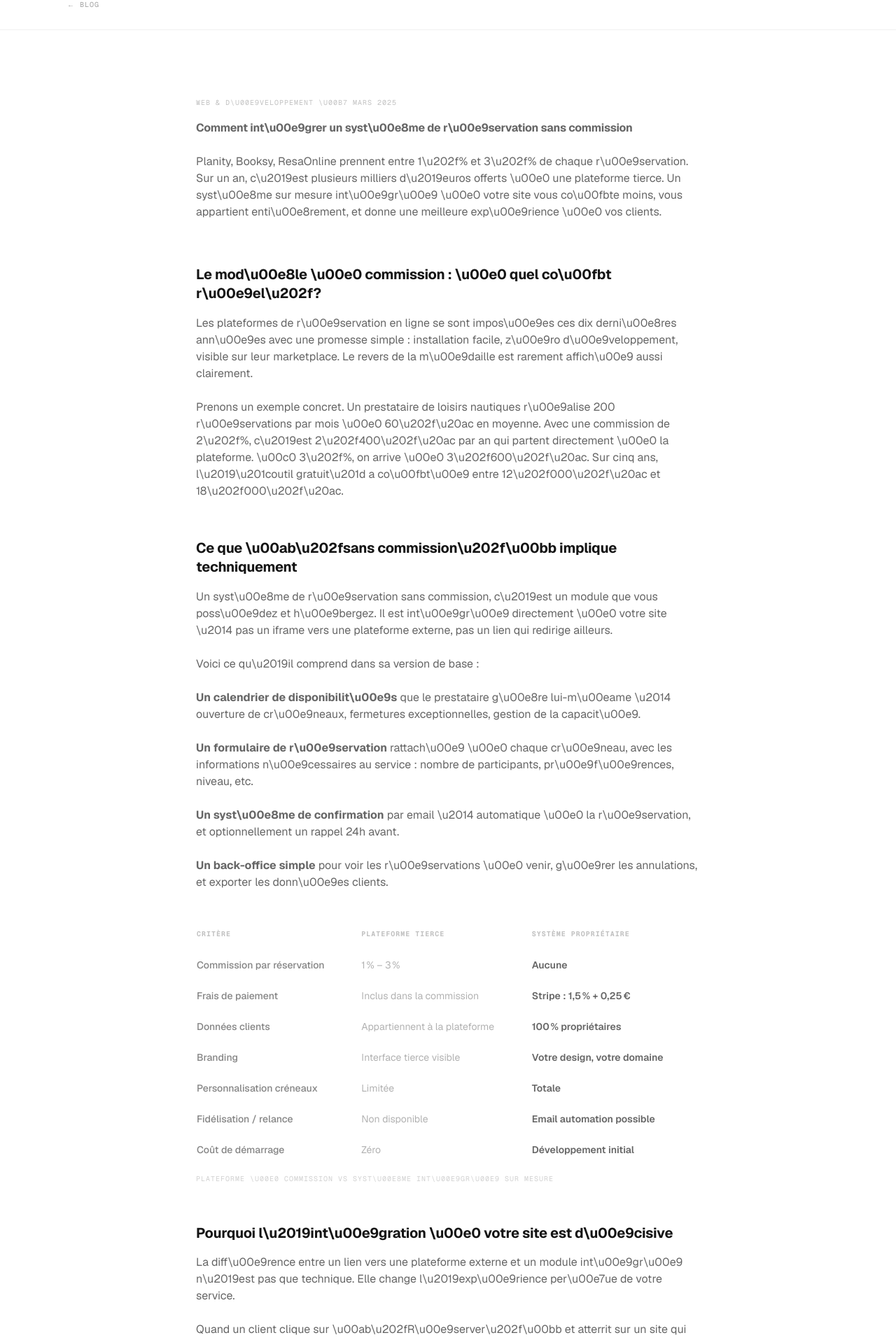
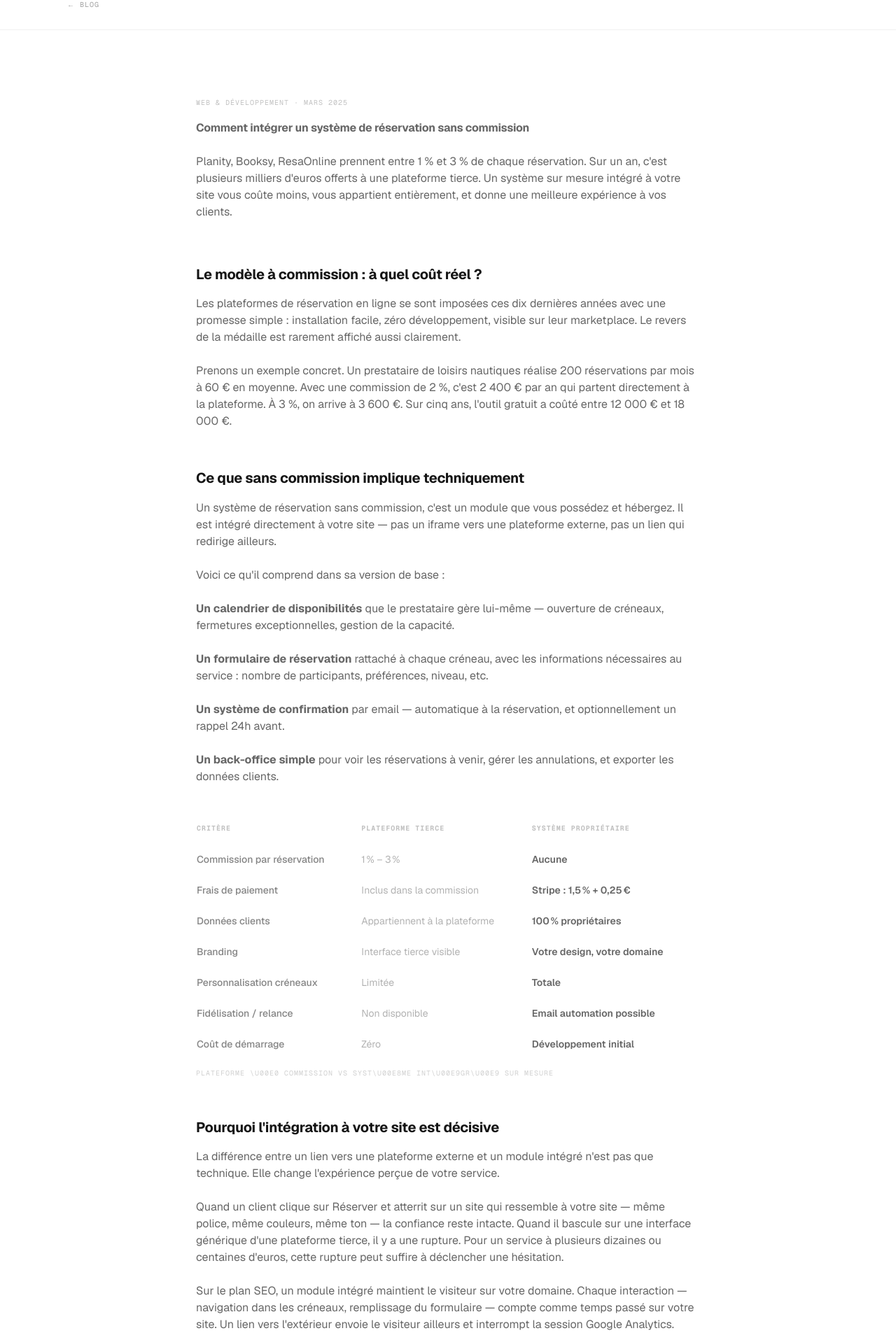
Before and after one commit to loanrmb/torquemade-v2, a Next.js app: page /blog/systeme-reservation-sans-commission in a window 1280 px wide. Shown: the part 120-2035 px from the top of the page at 70% size. Built offline with nearby package versions, Linux system fonts and the light colour scheme.

Commit message:
Update page.mdx

```diff
--- a/app/blog/(articles)/systeme-reservation-sans-commission/page.mdx
+++ b/app/blog/(articles)/systeme-reservation-sans-commission/page.mdx
@@ -1,82 +1,82 @@
 export const metadata = {
-  title: 'Comment int\u00e9grer un syst\u00e8me de r\u00e9servation sans commission',
-  description: 'Planity, Booksy, ResaOnline prennent entre 1\u202f% et 3\u202f% de chaque r\u00e9servation. Un syst\u00e8me sur mesure int\u00e9gr\u00e9 \u00e0 votre site vous co\u00fbte moins et vous appartient.',
+  title: "Comment intégrer un système de réservation sans commission",
+  description: "Planity, Booksy, ResaOnline prennent entre 1 % et 3 % de chaque réservation. Un système sur mesure intégré à votre site vous coûte moins et vous appartient.",
 }
 
 import TableComparaison from './_illustrations/TableComparaison'
 
 <header className="mb-16">
-  <p className="mb-4 font-mono text-[10px] uppercase tracking-widest opacity-40">Web & D\u00e9veloppement \u00b7 Mars 2025</p>
+  <p className="mb-4 font-mono text-[10px] uppercase tracking-widest opacity-40">Web & Développement · Mars 2025</p>
   <h1 className="text-4xl font-bold leading-tight md:text-5xl" style={{ color: 'hsl(var(--text-primary))' }}>
-    Comment int\u00e9grer un syst\u00e8me de r\u00e9servation sans commission
+    Comment intégrer un système de réservation sans commission
   </h1>
   <p className="mt-6 text-lg leading-relaxed opacity-60">
-    Planity, Booksy, ResaOnline prennent entre 1\u202f% et 3\u202f% de chaque r\u00e9servation. Sur un an, c\u2019est plusieurs milliers d\u2019euros offerts \u00e0 une plateforme tierce. Un syst\u00e8me sur mesure int\u00e9gr\u00e9 \u00e0 votre site vous co\u00fbte moins, vous appartient enti\u00e8rement, et donne une meilleure exp\u00e9rience \u00e0 vos clients.
+    Planity, Booksy, ResaOnline prennent entre 1 % et 3 % de chaque réservation. Sur un an, c'est plusieurs milliers d'euros offerts à une plateforme tierce. Un système sur mesure intégré à votre site vous coûte moins, vous appartient entièrement, et donne une meilleure expérience à vos clients.
   </p>
 </header>
 
-## Le mod\u00e8le \u00e0 commission : \u00e0 quel co\u00fbt r\u00e9el\u202f?
+## Le modèle à commission : à quel coût réel ?
 
-Les plateformes de r\u00e9servation en ligne se sont impos\u00e9es ces dix derni\u00e8res ann\u00e9es avec une promesse simple : installation facile, z\u00e9ro d\u00e9veloppement, visible sur leur marketplace. Le revers de la m\u00e9daille est rarement affich\u00e9 aussi clairement.
+Les plateformes de réservation en ligne se sont imposées ces dix dernières années avec une promesse simple : installation facile, zéro développement, visible sur leur marketplace. Le revers de la médaille est rarement affiché aussi clairement.
 
-Prenons un exemple concret. Un prestataire de loisirs nautiques r\u00e9alise 200 r\u00e9servations par mois \u00e0 60\u202f\u20ac en moyenne. Avec une commission de 2\u202f%, c\u2019est 2\u202f400\u202f\u20ac par an qui partent directement \u00e0 la plateforme. \u00c0 3\u202f%, on arrive \u00e0 3\u202f600\u202f\u20ac. Sur cinq ans, l\u2019\u201coutil gratuit\u201d a co\u00fbt\u00e9 entre 12\u202f000\u202f\u20ac et 18\u202f000\u202f\u20ac.
+Prenons un exemple concret. Un prestataire de loisirs nautiques réalise 200 réservations par mois à 60 € en moyenne. Avec une commission de 2 %, c'est 2 400 € par an qui partent directement à la plateforme. À 3 %, on arrive à 3 600 €. Sur cinq ans, l'outil gratuit a coûté entre 12 000 € et 18 000 €.
 
-## Ce que \u00ab\u202fsans commission\u202f\u00bb implique techniquement
+## Ce que sans commission implique techniquement
 
-Un syst\u00e8me de r\u00e9servation sans commission, c\u2019est un module que vous poss\u00e9dez et h\u00e9bergez. Il est int\u00e9gr\u00e9 directement \u00e0 votre site \u2014 pas un iframe vers une plateforme externe, pas un lien qui redirige ailleurs.
+Un système de réservation sans commission, c'est un module que vous possédez et hébergez. Il est intégré directement à votre site — pas un iframe vers une plateforme externe, pas un lien qui redirige ailleurs.
 
-Voici ce qu\u2019il comprend dans sa version de base :
+Voici ce qu'il comprend dans sa version de base :
 
-**Un calendrier de disponibilit\u00e9s** que le prestataire g\u00e8re lui-m\u00eame \u2014 ouverture de cr\u00e9neaux, fermetures exceptionnelles, gestion de la capacit\u00e9.
+**Un calendrier de disponibilités** que le prestataire gère lui-même — ouverture de créneaux, fermetures exceptionnelles, gestion de la capacité.
 
-**Un formulaire de r\u00e9servation** rattach\u00e9 \u00e0 chaque cr\u00e9neau, avec les informations n\u00e9cessaires au service : nombre de participants, pr\u00e9f\u00e9rences, niveau, etc.
+**Un formulaire de réservation** rattaché à chaque créneau, avec les informations nécessaires au service : nombre de participants, préférences, niveau, etc.
 
-**Un syst\u00e8me de confirmation** par email \u2014 automatique \u00e0 la r\u00e9servation, et optionnellement un rappel 24h avant.
+**Un système de confirmation** par email — automatique à la réservation, et optionnellement un rappel 24h avant.
 
-**Un back-office simple** pour voir les r\u00e9servations \u00e0 venir, g\u00e9rer les annulations, et exporter les donn\u00e9es clients.
+**Un back-office simple** pour voir les réservations à venir, gérer les annulations, et exporter les données clients.
 
 <TableComparaison />
 
-## Pourquoi l\u2019int\u00e9gration \u00e0 votre site est d\u00e9cisive
+## Pourquoi l'intégration à votre site est décisive
 
-La diff\u00e9rence entre un lien vers une plateforme externe et un module int\u00e9gr\u00e9 n\u2019est pas que technique. Elle change l\u2019exp\u00e9rience per\u00e7ue de votre service.
+La différence entre un lien vers une plateforme externe et un module intégré n'est pas que technique. Elle change l'expérience perçue de votre service.
 
-Quand un client clique sur \u00ab\u202fR\u00e9server\u202f\u00bb et atterrit sur un site qui ressemble \u00e0 votre site \u2014 m\u00eame police, m\u00eame couleurs, m\u00eame ton \u2014 la confiance reste intacte. Quand il bascule sur une interface g\u00e9n\u00e9rique d\u2019une plateforme tierce, il y a une rupture. Pour un service \u00e0 plusieurs dizaines ou centaines d\u2019euros, cette rupture peut suffire \u00e0 d\u00e9clencher une h\u00e9sitation.
+Quand un client clique sur Réserver et atterrit sur un site qui ressemble à votre site — même police, même couleurs, même ton — la confiance reste intacte. Quand il bascule sur une interface générique d'une plateforme tierce, il y a une rupture. Pour un service à plusieurs dizaines ou centaines d'euros, cette rupture peut suffire à déclencher une hésitation.
 
-Sur le plan SEO, un module int\u00e9gr\u00e9 maintient le visiteur sur votre domaine. Chaque interaction \u2014 navigation dans les cr\u00e9neaux, remplissage du formulaire \u2014 compte comme temps pass\u00e9 sur votre site. Un lien vers l\u2019ext\u00e9rieur envoie le visiteur ailleurs et interrompt la session Google Analytics.
+Sur le plan SEO, un module intégré maintient le visiteur sur votre domaine. Chaque interaction — navigation dans les créneaux, remplissage du formulaire — compte comme temps passé sur votre site. Un lien vers l'extérieur envoie le visiteur ailleurs et interrompt la session Google Analytics.
 
-## Les options techniques : de la plus simple \u00e0 la plus sur mesure
+## Les options techniques : de la plus simple à la plus sur mesure
 
-Il n\u2019y a pas une seule fa\u00e7on de construire un syst\u00e8me de r\u00e9servation sans commission. Le bon choix d\u00e9pend du volume de r\u00e9servations, de la complexit\u00e9 des cr\u00e9neaux, et du budget disponible.
+Il n'y a pas une seule façon de construire un système de réservation sans commission. Le bon choix dépend du volume de réservations, de la complexité des créneaux, et du budget disponible.
 
-**Option 1 \u2014 Un outil no-code int\u00e9gr\u00e9 par API.** Des solutions comme Cal.com (open source) ou Tidycal permettent de cr\u00e9er des cr\u00e9neaux et d\u2019int\u00e9grer le module sur votre site via un composant embarqu\u00e9. Pas de commission, h\u00e9bergement sur leurs serveurs. Limite : personnalisation graphique partielle, branding de l\u2019outil visible.
+**Option 1 — Un outil no-code intégré par API.** Des solutions comme Cal.com (open source) ou Tidycal permettent de créer des créneaux et d'intégrer le module sur votre site via un composant embarqué. Pas de commission, hébergement sur leurs serveurs. Limite : personnalisation graphique partielle, branding de l'outil visible.
 
-**Option 2 \u2014 Un formulaire connect\u00e9 \u00e0 un CRM.** On construit un formulaire sur mesure qui envoie les r\u00e9servations dans une base de donn\u00e9es que vous contr\u00f4lez \u2014 Airtable, Notion, ou une base SQL \u2014 avec des confirmations automatiques par email. Enti\u00e8rement personnalis\u00e9e, donn\u00e9es 100\u202f% propri\u00e9taires.
+**Option 2 — Un formulaire connecté à un CRM.** On construit un formulaire sur mesure qui envoie les réservations dans une base de données que vous contrôlez — Airtable, Notion, ou une base SQL — avec des confirmations automatiques par email. Entièrement personnalisée, données 100 % propriétaires.
 
-**Option 3 \u2014 Un module de r\u00e9servation complet d\u00e9velopp\u00e9 sur mesure.** Pour des activit\u00e9s avec forte saisonnalit\u00e9, multi-produits, ou gestion de groupes, on d\u00e9veloppe un syst\u00e8me d\u00e9di\u00e9 : gestion des disponibilit\u00e9s en temps r\u00e9el, paiement int\u00e9gr\u00e9 (Stripe), confirmation automatique, back-office admin.
+**Option 3 — Un module de réservation complet développé sur mesure.** Pour des activités avec forte saisonnalité, multi-produits, ou gestion de groupes, on développe un système dédié : gestion des disponibilités en temps réel, paiement intégré (Stripe), confirmation automatique, back-office admin.
 
 ## La question du paiement en ligne
 
-Beaucoup de prestataires pensent que la commission est le prix \u00e0 payer pour avoir le paiement en ligne. Ce n\u2019est pas exact.
+Beaucoup de prestataires pensent que la commission est le prix à payer pour avoir le paiement en ligne. Ce n'est pas exact.
 
-Stripe, le standard actuel du paiement web, prend 1,5\u202f% + 0,25\u202f\u20ac par transaction pour les cartes europ\u00e9ennes. C\u2019est nettement moins que les 2 \u00e0 3\u202f% des plateformes de r\u00e9servation \u2014 et vous gardez la relation directe avec le client, les donn\u00e9es de transaction, et la ma\u00eetrise des remboursements.
+Stripe, le standard actuel du paiement web, prend 1,5 % + 0,25 € par transaction pour les cartes européennes. C'est nettement moins que les 2 à 3 % des plateformes de réservation — et vous gardez la relation directe avec le client, les données de transaction, et la maîtrise des remboursements.
 
-L\u2019int\u00e9gration Stripe dans un site Next.js est aujourd\u2019hui document\u00e9e, test\u00e9e, et d\u00e9ployable en quelques jours. Ce n\u2019est pas un chantier de d\u00e9veloppement lourd.
+L'intégration Stripe dans un site Next.js est aujourd'hui documentée, testée, et déployable en quelques jours. Ce n'est pas un chantier de développement lourd.
 
-## Ce que vous gagnez en dehors des \u00e9conomies
+## Ce que vous gagnez en dehors des économies
 
-Au-del\u00e0 du co\u00fbt direct, un syst\u00e8me propri\u00e9taire vous donne quelque chose que les plateformes ne donnent jamais : les donn\u00e9es de vos clients.
+Au-delà du coût direct, un système propriétaire vous donne quelque chose que les plateformes ne donnent jamais : les données de vos clients.
 
-Sur une plateforme tierce, vous voyez vos r\u00e9servations mais vous n\u2019avez souvent pas acc\u00e8s aux emails, aux historiques d\u2019achats, ni \u00e0 la possibilit\u00e9 de relancer ou fid\u00e9liser. Les donn\u00e9es appartiennent \u00e0 la plateforme.
+Sur une plateforme tierce, vous voyez vos réservations mais vous n'avez souvent pas accès aux emails, aux historiques d'achats, ni à la possibilité de relancer ou fidéliser. Les données appartiennent à la plateforme.
 
-Avec votre propre syst\u00e8me, chaque r\u00e9servation enrichit votre base client. Vous pouvez envoyer un r\u00e9capitulatif personnalis\u00e9, relancer une semaine avant la saison, proposer une offre de fid\u00e9lit\u00e9. Ce sont des leviers qui valent largement plus que les \u00e9conomies sur les commissions.
+Avec votre propre système, chaque réservation enrichit votre base client. Vous pouvez envoyer un récapitulatif personnalisé, relancer une semaine avant la saison, proposer une offre de fidélité.
 
-## Par o\u00f9 commencer
+## Par où commencer
 
-La d\u00e9marche que nous recommandons est la m\u00eame que pour tout projet digital : commencer par l\u2019essentiel et it\u00e9rer.
+La démarche que nous recommandons est la même que pour tout projet digital : commencer par l'essentiel et itérer.
 
-Une premi\u00e8re version fonctionnelle \u2014 formulaire de r\u00e9servation, confirmation email, back-office basique \u2014 peut \u00eatre op\u00e9rationnelle en deux \u00e0 trois semaines. Elle remplace la plateforme \u00e0 commission d\u00e8s le lancement. Les fonctionnalit\u00e9s suppl\u00e9mentaires (paiement int\u00e9gr\u00e9, rappels automatiques, statistiques) s\u2019ajoutent ensuite selon les besoins r\u00e9els.
+Une première version fonctionnelle — formulaire de réservation, confirmation email, back-office basique — peut être opérationnelle en deux à trois semaines. Elle remplace la plateforme à commission dès le lancement. Les fonctionnalités supplémentaires (paiement intégré, rappels automatiques, statistiques) s'ajoutent ensuite selon les besoins réels.
 
 ---
 
-*Vous payez des commissions sur vos r\u00e9servations et vous voulez reprendre la main\u202f? [Contactez-nous](/contact) \u2014 nous analysons votre situation et vous proposons une solution adapt\u00e9e \u00e0 votre volume et \u00e0 votre budget.*
+*Vous payez des commissions sur vos réservations et vous voulez reprendre la main ? [Contactez-nous](/contact) — nous analysons votre situation et vous proposons une solution adaptée à votre volume et à votre budget.*
```
